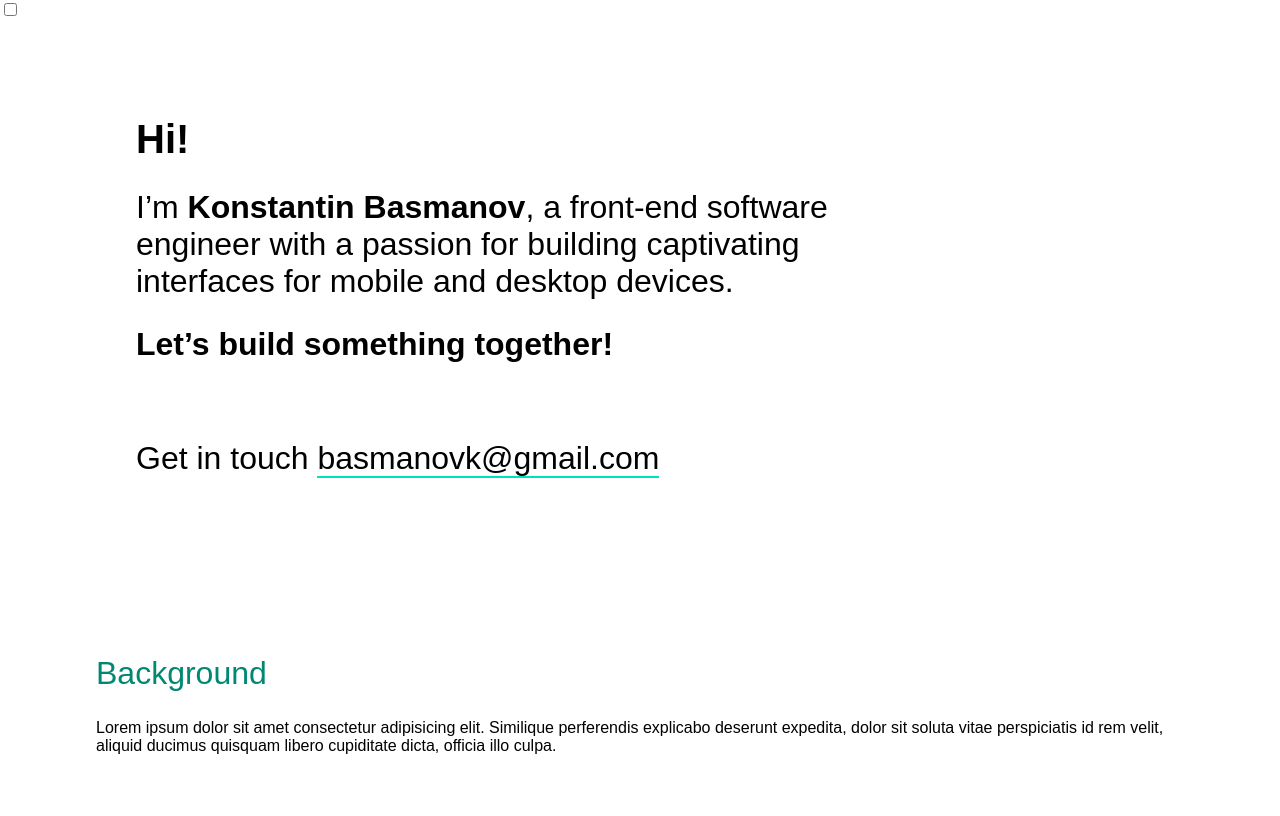
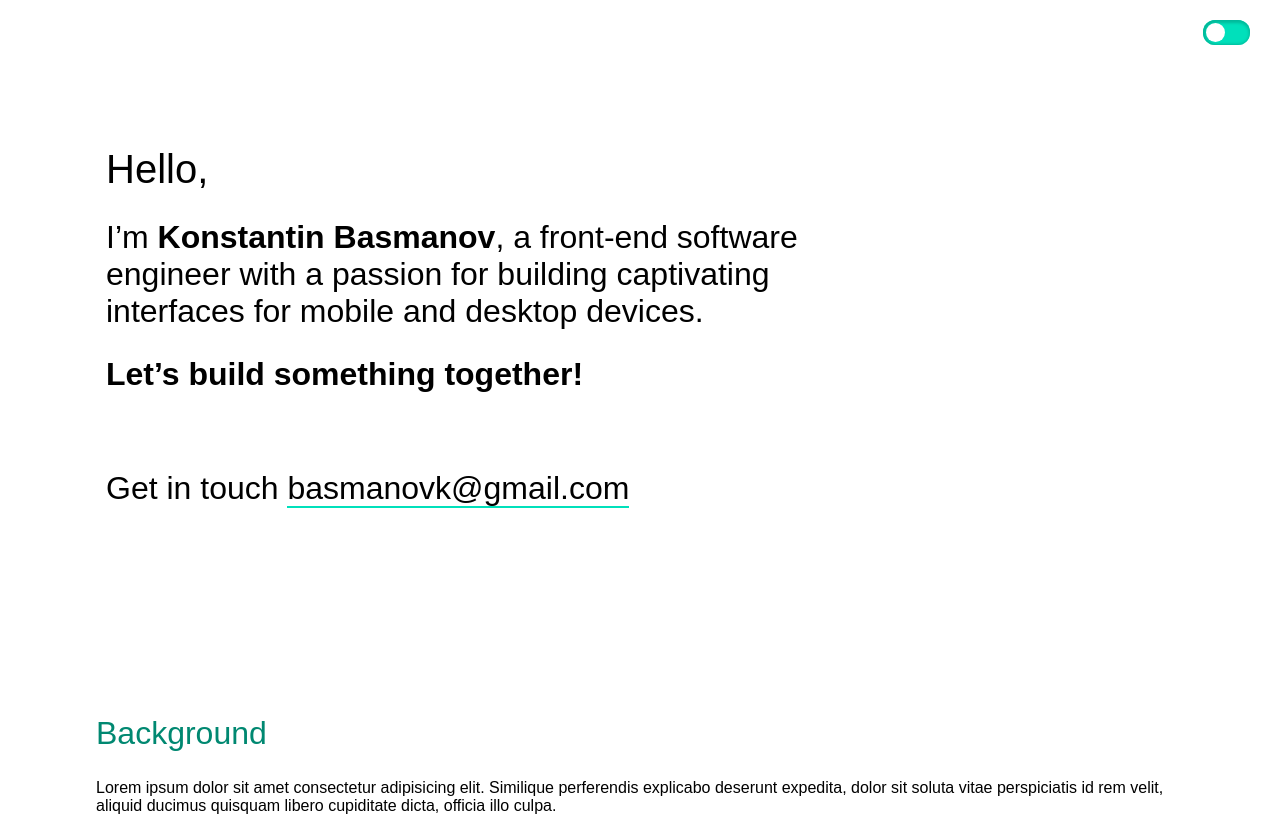
Before and after one commit to whoiskonstantin/personal-website-v2, a React (Create React App) app: page / in a window 1280 px wide. Shown: the top 816 px of the page. Built offline with nearby package versions, Linux system fonts and the light colour scheme; a web font is replaced by a local one.

Commit message:
switch operational

```diff
--- a/src/GlobalStyle.css
+++ b/src/GlobalStyle.css
@@ -1,44 +1,49 @@
+:root {
+  /* light theme */
+  --main-color: #00e0bb;
+  --main-bg-color: #00e0bb;
+  --slightly-dark-color: #00b99a;
+  --light-color: #58e0ca56;
+  --dark-color: #008871;
+  /* dark theme */
+  --d-main-color: #e08600;
+  --d-main-bg-color: #002721;
+  --d-slightly-dark-color: #b36b00;
+}
 body {
   margin: 0;
+  width: 100%;
   font-family: sofia-pro, sans-serif;
   font-weight: 300;
   -webkit-font-smoothing: antialiased;
   -moz-osx-font-smoothing: grayscale;
 }
-
-:root {
-  --main-color: #00e0bb;
-  --subtitle-color: #008871;
-  --main-light-color: #00ebc456;
-}
-
 h1,
 h2,
 h3 {
   font-weight: 300;
 }
-
+p {
+  font-weight: 300;
+}
 a {
   text-decoration: none;
   color: inherit;
   border-bottom: 2px solid var(--main-color);
 }
-
 header {
-  padding: 70px 40px;
+  padding: 120px 10px 100px 10px;
   box-sizing: border-box;
 }
-
 section {
   padding: 50px 30px;
 }
-
-p {
-  font-weight: 300;
+footer {
+  background-color: var(--light-color);
+  padding: 20px 30px;
 }
-footer {
-  background-color: var(--main-light-color);
-  padding: 20px 30px;
+.darkMode {
+  background-color: var(--d-main-bg-color);
 }
 
 .container {
@@ -48,10 +53,16 @@ footer {
 .bold {
   font-weight: 600;
 }
+.section-title {
+  color: var(--dark-color);
+  font-weight: 500;
+}
 
-.section-title {
-  color: var(--subtitle-color);
-  font-weight: 500;
+.switch-container {
+  position: absolute;
+  display: flex;
+  top: 10px;
+  right: 20px;
 }
 
 /* MEDIA QUERIES */
@@ -72,7 +83,7 @@ footer {
     width: 85%;
   }
 }
-@media (min-width: 650px) {
+@media (min-width: 600px) {
   h1 {
     font-size: 2rem;
   }
@@ -80,9 +91,6 @@ footer {
   h3 {
     font-weight: 300;
     font-size: 1.7rem;
-  }
-  .intro {
-    max-width: 600px;
   }
 }
 @media (min-width: 900px) {
@@ -98,3 +106,60 @@ footer {
     max-width: 700px;
   }
 }
+
+/* SLIDER */
+
+/* Container around the slider */
+.switch {
+  position: relative;
+  margin: 10px 10px 0 10px;
+  display: inline-block;
+  width: 47px;
+  height: 25px;
+}
+
+/* Hide default HTML checkbox */
+.switch input {
+  opacity: 0;
+  width: 0;
+  height: 0;
+}
+
+/* The slider */
+.slider {
+  position: absolute;
+  cursor: pointer;
+  top: 0;
+  left: 0;
+  right: 0;
+  bottom: 0;
+  background-color: var(--main-color);
+  -webkit-transition: 0.4s;
+  transition: 0.4s;
+  border-radius: 12px;
+  box-shadow: inset 1px 1px 3px 2px var(--slightly-dark-color);
+}
+
+.slider:before {
+  position: absolute;
+  border-radius: 50%;
+  content: '';
+  height: 19px;
+  width: 19px;
+  left: 3px;
+  bottom: 3px;
+  background-color: white;
+  -webkit-transition: 0.4s;
+  transition: 0.4s;
+}
+
+input:checked + .slider {
+  background-color: var(--d-main-color);
+  box-shadow: inset 1px 1px 3px 2px var(--d-slightly-dark-color);
+}
+
+input:checked + .slider:before {
+  -webkit-transform: translateX(22px);
+  -ms-transform: translateX(22px);
+  transform: translateX(22px);
+}
--- a/src/components/App.js
+++ b/src/components/App.js
@@ -1,12 +1,21 @@
-import React from 'react'
+import React, { useState } from 'react'
 import BackgroundSwitch from './BackgroundSwitch'
 
 function App() {
+  let [darkMode, setBackgroundMode] = useState(false)
+
+  const handleInputChange = e => {
+    setBackgroundMode(e.target.checked)
+  }
   return (
     <React.Fragment>
-      <BackgroundSwitch />
+      <BackgroundSwitch
+        darkMode={darkMode}
+        onInputChange={handleInputChange}
+        setBackgroundMode={setBackgroundMode}
+      />
       <header className='container'>
-        <h1 className='bold'>Hi!</h1>
+        <h1>Hello,</h1>
         <h2 className='intro'>
           I’m <span className='bold'>Konstantin Basmanov</span>, a front-end
           software engineer with a passion for building captivating interfaces
--- a/src/components/BackgroundSwitch.js
+++ b/src/components/BackgroundSwitch.js
@@ -1,10 +1,25 @@
 import React from 'react'
 
-export default function BackgroundSwitch() {
+export default function BackgroundSwitch({
+  darkMode,
+  onInputChange,
+  count,
+  onCount
+}) {
+  console.log(darkMode)
   return (
     <div className='switch-container'>
-      <input type='checkbox' name='switch' id='switch' />
-      <label htmlFor='switch' id='toggle'></label>
+      <form>
+        <label className='switch'>
+          <input
+            name='switch'
+            type='checkbox'
+            checked={darkMode}
+            onChange={e => onInputChange(e)}
+          />
+          <span className='slider'></span>
+        </label>
+      </form>
     </div>
   )
 }
```
